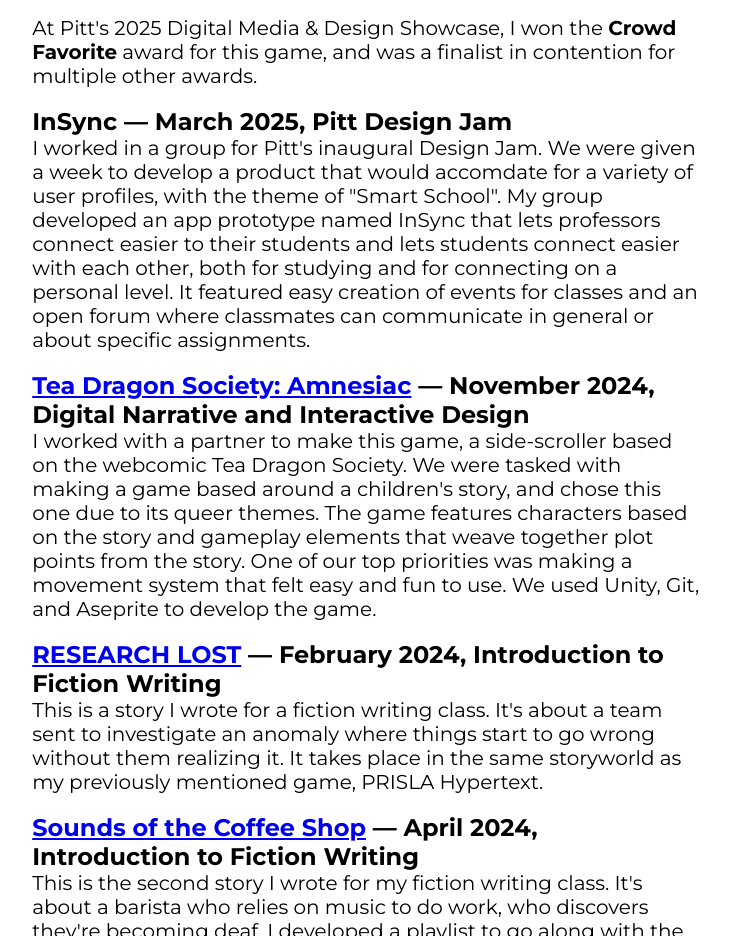
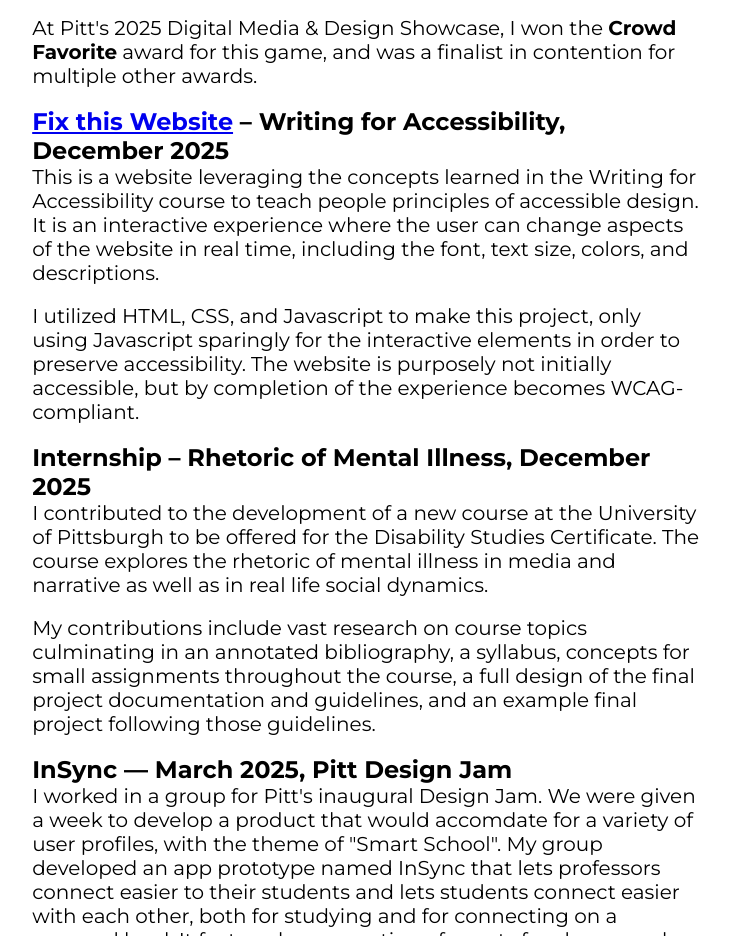
Before and after one commit to azaventure/portfolio, a plain HTML site: page index.html in a window 1280 px wide. Shown: the part 3174-4110 px from the top of the page, without its empty margins (243-973 px from the left). Drawn offline with Linux system fonts and the light colour scheme; a script that the page names is missing.

Commit message:
Added disability studies certificate projects

```diff
--- a/index.html
+++ b/index.html
@@ -165,7 +165,24 @@
             this game, and was a finalist in contention for multiple other awards.
         </p>
         <br />
-
+        <h3><strong><a href="https://azaventure.github.io/FixThisWebsite/">Fix this Website</a></strong> – Writing for Accessibility, December 2025</h3>
+        <p>
+            This is a website leveraging the concepts learned in the Writing for Accessibility course to teach people principles of accessible design. It is an interactive experience where the user can change aspects of the website in real time, including the font, text size, colors, and descriptions.
+        </p>
+        <br />
+        <p>
+            I utilized HTML, CSS, and Javascript to make this project, only using Javascript sparingly for the interactive elements in order to preserve accessibility. The website is purposely not initially accessible, but by completion of the experience becomes WCAG-compliant.
+        </p>
+        <br />
+        <h3><strong>Internship – Rhetoric of Mental Illness</strong>, December 2025</h3>
+        <p>
+            I contributed to the development of a new course at the University of Pittsburgh to be offered for the Disability Studies Certificate. The course explores the rhetoric of mental illness in media and narrative as well as in real life social dynamics.
+        </p>
+        <br />
+        <p>
+            My contributions include vast research on course topics culminating in an annotated bibliography, a syllabus, concepts for small assignments throughout the course, a full design of the final project documentation and guidelines, and an example final project following those guidelines.
+        </p>
+        <br />
         <h3><strong>InSync</strong> — March 2025, Pitt Design Jam</h3>
         <p>
             I worked in a group for Pitt's inaugural Design Jam. We were given a week to develop a product that would
```
